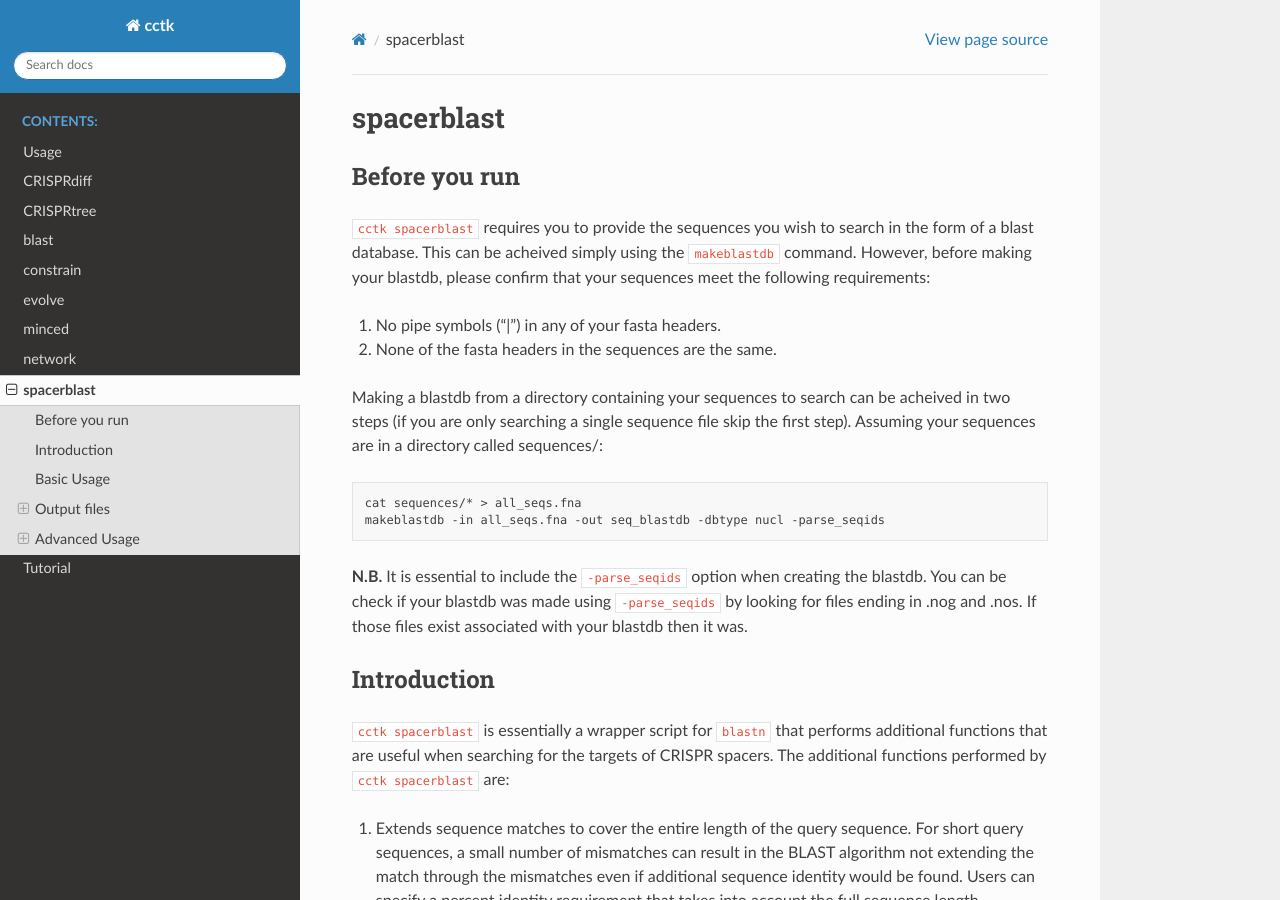
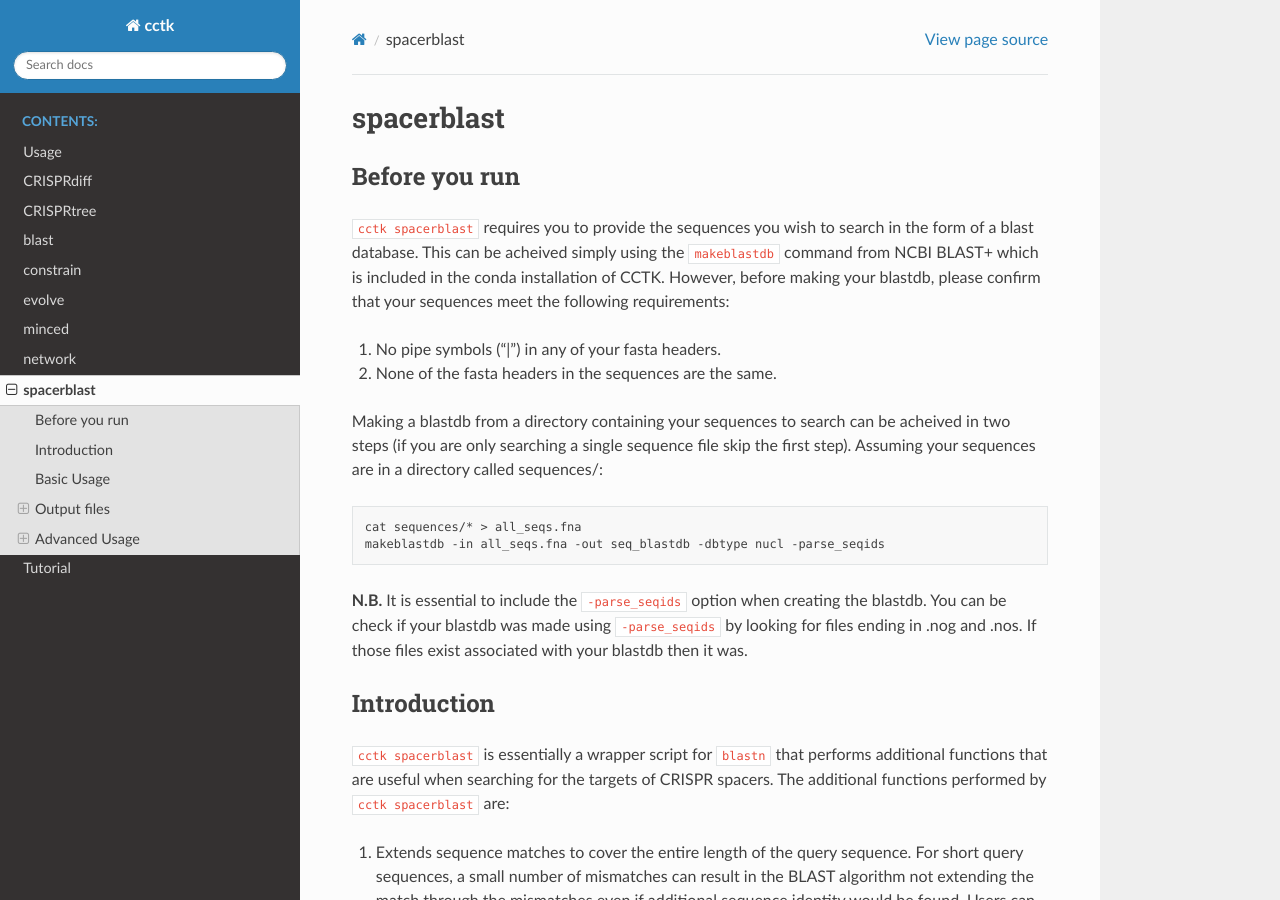
Before and after one commit to Alan-Collins/CRISPR_comparison_toolkit, a Sphinx documentation site: the page built from docs/source/content/spacerblast.rst, in a window 1280 px wide and 900 px high. Built offline with Sphinx 7.4.7 and the Read the Docs theme 2.0.0, drawn with Linux system fonts in a browser that asks for light colours.

Commit message:
clarify source of makeblastdb command

```diff
--- a/docs/source/content/spacerblast.rst
+++ b/docs/source/content/spacerblast.rst
@@ -4,7 +4,7 @@ spacerblast
 Before you run
 --------------
 
-``cctk spacerblast`` requires you to provide the sequences you wish to search in the form of a blast database. This can be acheived simply using the ``makeblastdb`` command. However, before making your blastdb, please confirm that your sequences meet the following requirements:
+``cctk spacerblast`` requires you to provide the sequences you wish to search in the form of a blast database. This can be acheived simply using the ``makeblastdb`` command from NCBI BLAST+ which is included in the conda installation of CCTK. However, before making your blastdb, please confirm that your sequences meet the following requirements:
 
 1. No pipe symbols ("|") in any of your fasta headers.
 2. None of the fasta headers in the sequences are the same.
```
